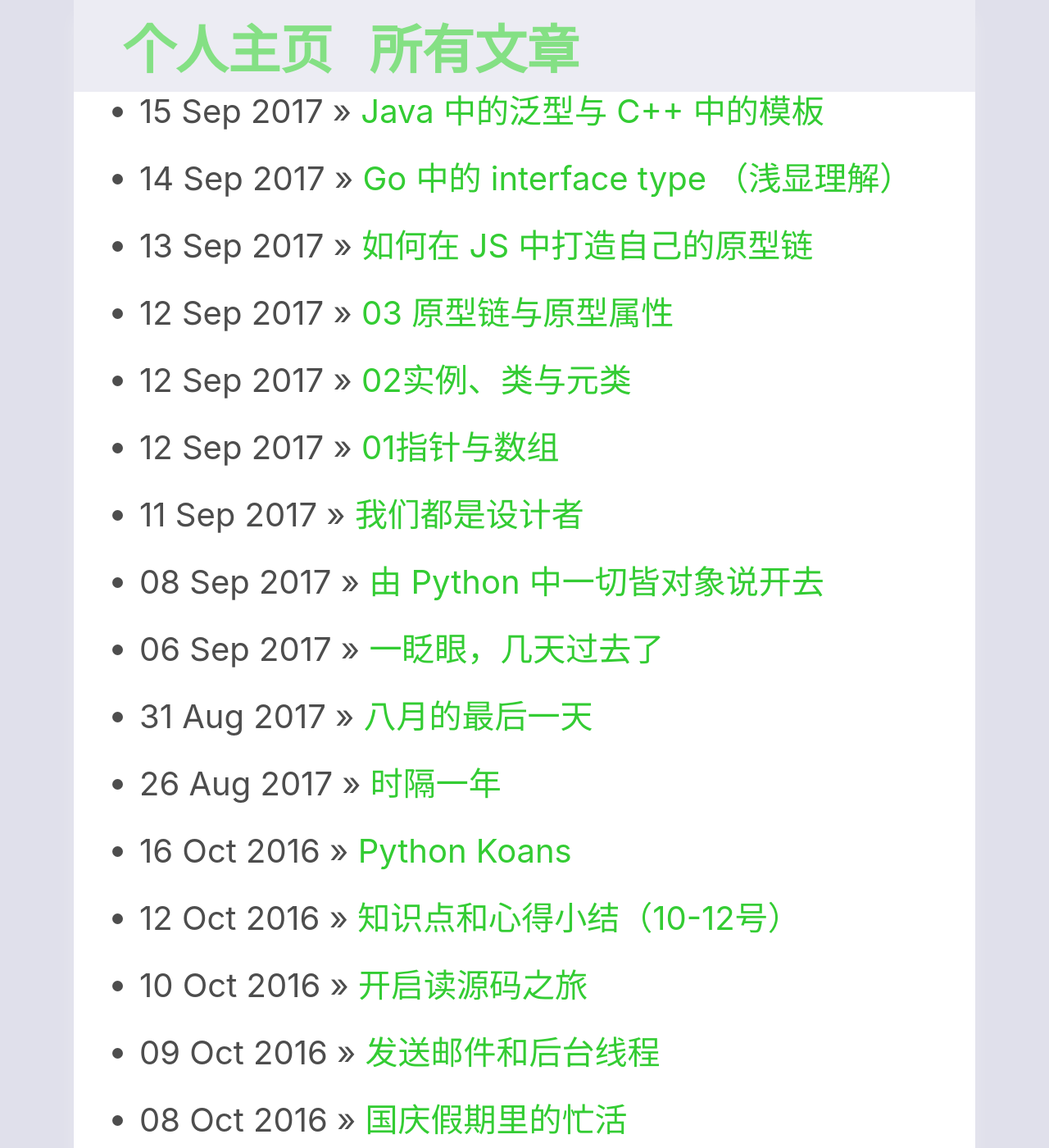
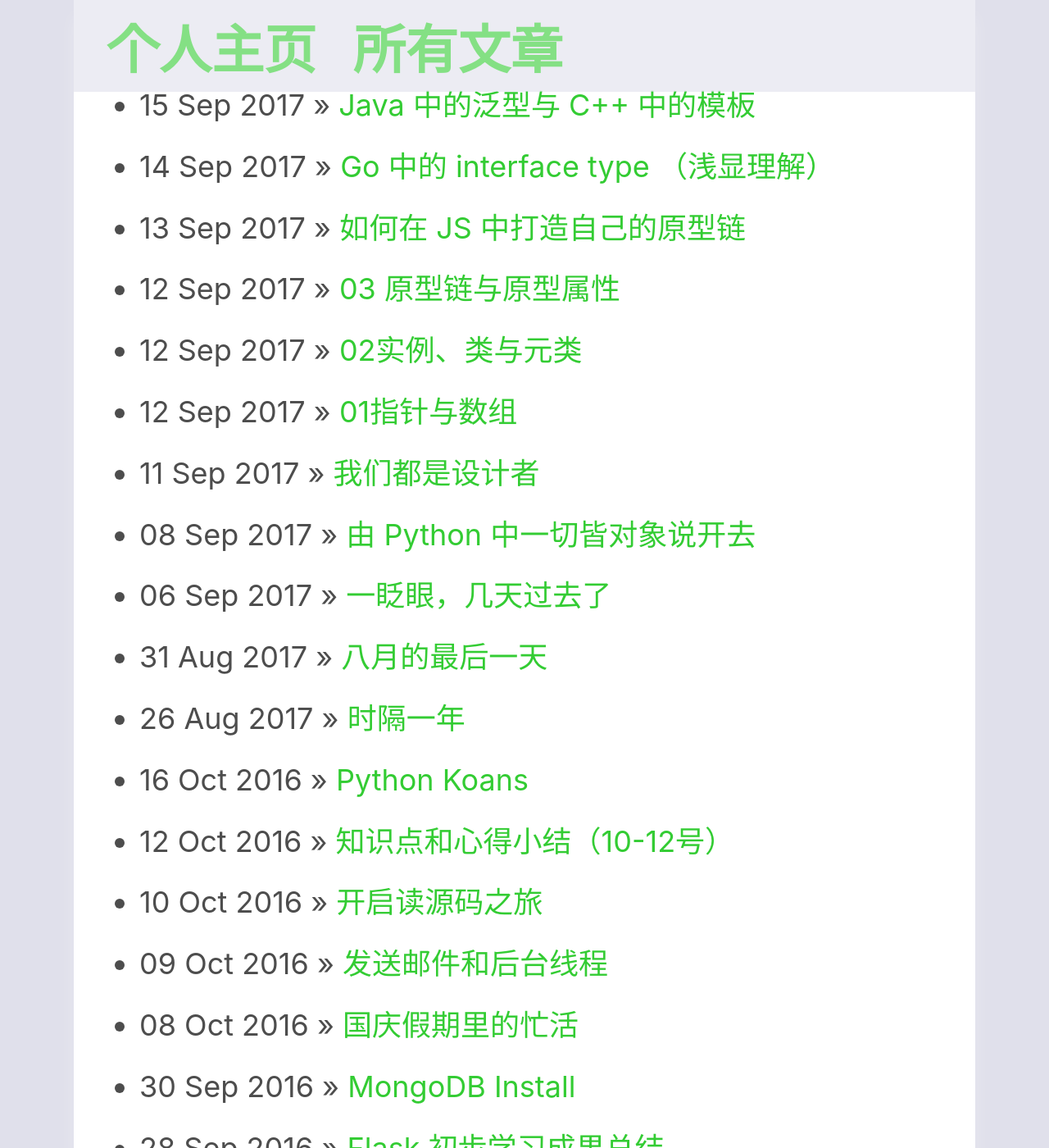
Before and after one commit to xxleyi/xxleyi.github.io, a Jekyll site: the page built from blog/index.html, in a window 1280 px wide and 1400 px high. Shown: the whole window at 82% size. Built offline with Jekyll 4.4.1, drawn with Linux system fonts in a browser that asks for light colours.

Commit message:
update the lookout.

```diff
--- a/css/post.css
+++ b/css/post.css
@@ -37,7 +37,7 @@ body {
 }
 
 main {
-  font-size: 2rem;
+  font-size: 1.8rem;
   line-height: 1.8;
   background-color: white;
   box-shadow: 0 1rem 1rem rgba(255,255,255,.25);
@@ -50,7 +50,7 @@ main {
 nav ul{
     padding-top: 0.5rem;
     padding-bottom: 0.5rem;
-    padding-left: 3rem;
+    padding-left: 2rem;
     list-style: none;
     font-weight: bold;
     margin-top: 0rem;
```
